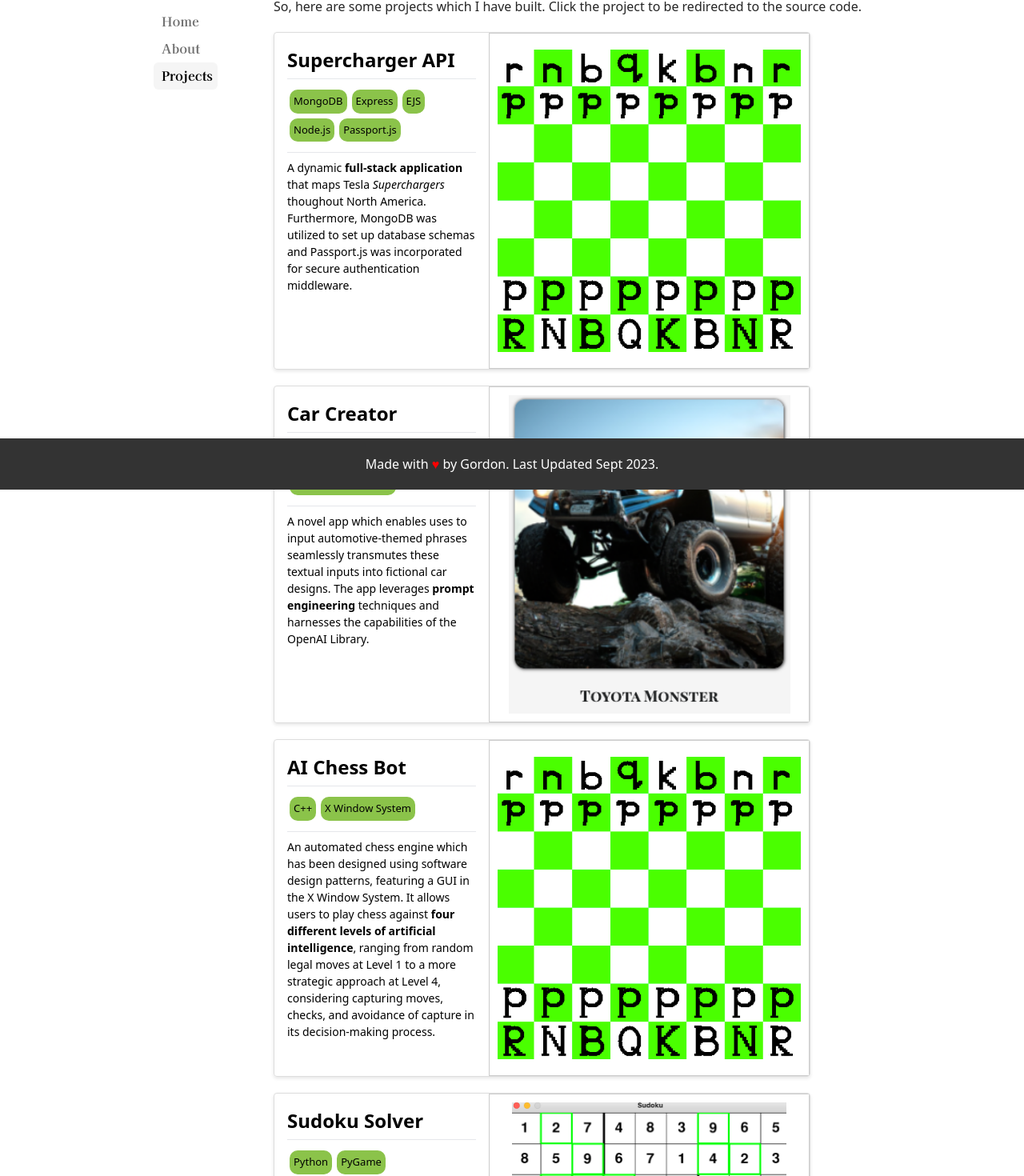
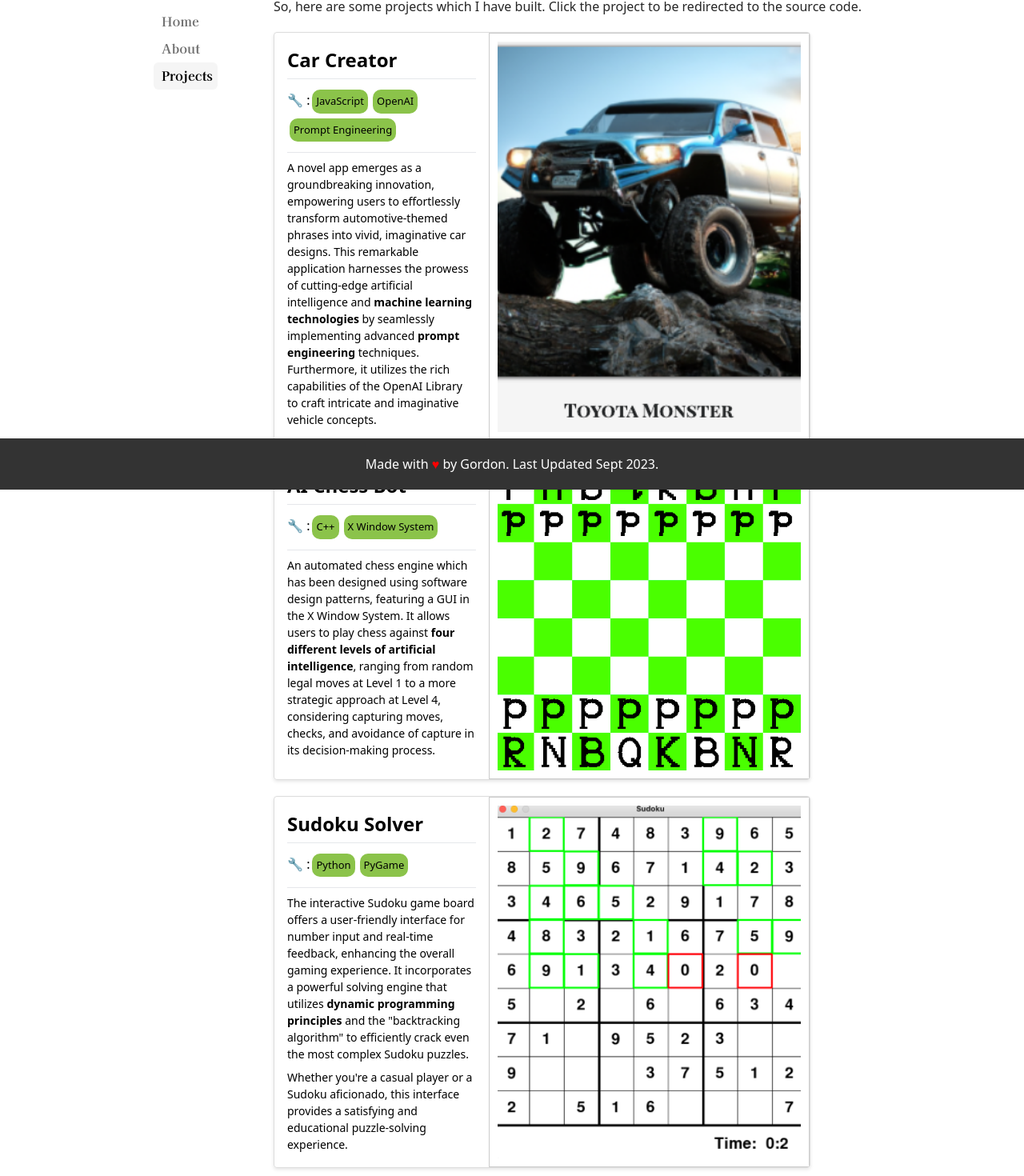
Before and after one commit to gordon-ma98/gordon-portfolio, a Next.js app: page /projects in a window 1280 px wide. Shown: the part 188-1658 px from the top of the page at 80% size. Built offline with nearby package versions, Linux system fonts and the light colour scheme.

Commit message:
updates to mobile version and projects

```diff
--- a/app/about/page.tsx
+++ b/app/about/page.tsx
@@ -7,11 +7,21 @@ import meal from "../images/meal.jpeg"
 import Footer from "../footer"
 import { CSSProperties } from 'react';
 
+const styles = `
+@media (max-width: 600px) {
+  .cards {
+    flex-direction: column;
+    align-items: center;
+    margin-bottom: 5px;
+  }
+}
+`;
+
 const cardContainerStyle = {
   display: "flex",
   justifyContent: "space-evenly",
   maxWidth: "95%",
-  marginBottom: "30px",
+  marginBottom: "5px",
 };
 
 const cardStyle: CSSProperties = {
@@ -56,7 +66,7 @@ export default function AboutPage() {
         Since you've taken that extra click, I'd like to reward you by sharing
         some of my unique interests.
       </p>
-      <div style={cardContainerStyle}>
+      <div className="cards" style={cardContainerStyle}>
         <div style={cardStyle}>
           <div style={cardContentStyle}>
             <h2 style={titleStyle}>Coca-Cola</h2>
@@ -80,7 +90,7 @@ export default function AboutPage() {
           <Image src={rcm} alt="rcm" style={imageStyle} />
         </div>
       </div>
-      <div style={cardContainerStyle}>
+      <div className="cards" style={cardContainerStyle}>
         <div style={cardStyle}>
           <div style={cardContentStyle}>
             <h2 style={titleStyle}>Tottenham Hotspur F.C.</h2>
@@ -107,6 +117,7 @@ export default function AboutPage() {
         </div>
       </div>
       <Footer />
+      <style>{styles}</style>
     </section>
   );
 }
--- a/app/projects/page.tsx
+++ b/app/projects/page.tsx
@@ -11,31 +11,22 @@ import ViewCounter from "./view-counter";
 import chess from "../images/chess.png";
 import sudoku from "../images/sudoku.png";
 import carCreator from "../images/carCreator.png";
+import superchargers from "../images/superchargers.png";
 
-const keyframesStyles = `
-  @keyframes pop {
-    0% {
-      transform: scale(1);
-    }
-    50% {
-      transform: scale(1.1);
-    }
-    100% {
-      transform: scale(1);
-    }
+const styles = `
+@media (max-width: 768px) {
+  .cards {
+    flex-direction: column;
+    align-items: center;
   }
+  .images {
+    margin-bottom: 10px
+  }
+}
 `;
-
-const cardContainerStyle = {
-  display: "flex",
-  justifyContent: "space-evenly",
-  maxWidth: "95%",
-  marginBottom: "30px",
-};
 
 const cardStyle: CSSProperties = {
   display: "flex",
-  flexDirection: "row",
   border: "1px solid #ddd",
   borderRadius: "4px",
   overflow: "hidden",
@@ -48,9 +39,8 @@ const cardStyle: CSSProperties = {
 const imageStyle: CSSProperties = {
   minWidth: "60%",
   maxWidth: "60%",
-  height: "420px",
   padding: "10px",
-  objectFit: "contain",
+  objectFit: "cover",
   border: "1px solid #ccc",
 };
 
@@ -164,6 +154,121 @@ export default function BlogPage() {
       </p>
       <div>
         <div
+          className="cards"
+          style={isHovered2 ? { ...cardStyle, ...popAnimation } : cardStyle}
+          onMouseEnter={handleMouseEnter2}
+          onMouseLeave={handleMouseLeave2}
+          onClick={() =>
+            (window.location.href =
+              "https://github.com/gordon-ma98/car-creator")
+          }
+        >
+          <div style={cardContentStyle}>
+            <h2 style={titleStyle}>Car Creator</h2>
+            <hr style={{ marginBottom: "10px", marginTop: "5px" }}></hr>
+            🔧 :
+            <div style={boxStyles}>
+              <h5>JavaScript</h5>
+            </div>
+            <div style={boxStyles}>
+              <h5>OpenAI</h5>
+            </div>
+            <div style={boxStyles}>
+              <h5>Prompt Engineering</h5>
+            </div>
+            <hr style={{ marginTop: "10px" }}></hr>
+            <p style={descriptionStyle}>
+              A novel app emerges as a groundbreaking innovation, empowering
+              users to effortlessly transform automotive-themed phrases into
+              vivid, imaginative car designs. This remarkable application
+              harnesses the prowess of cutting-edge artificial intelligence and {" "}
+              <b>machine learning technologies</b> by seamlessly implementing advanced{" "}
+              <b>prompt engineering</b> techniques. Furthermore, it utilizes the
+              rich capabilities of the OpenAI Library to craft intricate and
+              imaginative vehicle concepts.
+            </p>
+          </div>
+          <Image
+            className="images"
+            src={carCreator}
+            alt="carCreator"
+            style={imageStyle}
+          />
+        </div>
+        <a
+          href="mailto:g27ma@Uwaterloo.ca?subject=Requesting%20Source%20Code%20for%20AI%20Chess%20Bot"
+          style={{ textDecoration: "none", color: "inherit" }}
+        >
+          <div
+            className="cards"
+            style={isHovered3 ? { ...cardStyle, ...popAnimation } : cardStyle}
+            onMouseEnter={handleMouseEnter3}
+            onMouseLeave={handleMouseLeave3}
+          >
+            <div style={cardContentStyle}>
+              <h2 style={titleStyle}>AI Chess Bot</h2>
+              <hr style={{ marginBottom: "10px", marginTop: "5px" }}></hr>
+              🔧 :
+              <div style={boxStyles}>
+                <h5>C++</h5>
+              </div>
+              <div style={boxStyles}>
+                <h5>X Window System</h5>
+              </div>
+              <hr style={{ marginTop: "10px" }}></hr>
+              <p style={descriptionStyle}>
+                An automated chess engine which has been designed using software
+                design patterns, featuring a GUI in the X Window System. It
+                allows users to play chess against{" "}
+                <b>four different levels of artificial intelligence</b>, ranging
+                from random legal moves at Level 1 to a more strategic approach
+                at Level 4, considering capturing moves, checks, and avoidance
+                of capture in its decision-making process.
+              </p>
+            </div>
+            <Image
+              className="images"
+              src={chess}
+              alt="chess"
+              style={imageStyle}
+            />
+          </div>
+        </a>
+        <div
+          className="cards"
+          style={isHovered4 ? { ...cardStyle, ...popAnimation } : cardStyle}
+          onMouseEnter={handleMouseEnter4}
+          onMouseLeave={handleMouseLeave4}
+          onClick={() =>
+            (window.location.href =
+              "https://github.com/gordon-ma98/sudoku-solver.git")
+          }
+        >
+          <div style={cardContentStyle}>
+            <h2 style={titleStyle}>Sudoku Solver</h2>
+            <hr style={{ marginBottom: "10px", marginTop: "5px" }}></hr>
+            🔧 :
+            <div style={boxStyles}>
+              <h5>Python</h5>
+            </div>
+            <div style={boxStyles}>
+              <h5>PyGame</h5>
+            </div>
+            <hr style={{ marginTop: "10px" }}></hr>
+            <p style={descriptionStyle}>
+            The interactive Sudoku game board offers a user-friendly interface for number input and real-time feedback, enhancing the overall gaming experience. It incorporates a powerful solving engine that utilizes <b>dynamic programming principles</b> and the "backtracking algorithm" to efficiently crack even the most complex Sudoku puzzles.
+            </p>
+            <p style={descriptionStyle}>Whether you're a casual player or a Sudoku aficionado, this interface provides a satisfying and educational puzzle-solving experience.</p>
+          </div>
+          <Image
+            className="images"
+            src={sudoku}
+            alt="sudoku"
+            style={imageStyle}
+          />
+        </div>
+        <div
+          className="cards"
           style={isHovered1 ? { ...cardStyle, ...popAnimation } : cardStyle}
           onMouseEnter={handleMouseEnter1}
           onMouseLeave={handleMouseLeave1}
@@ -175,6 +280,7 @@ export default function BlogPage() {
           <div style={cardContentStyle}>
             <h2 style={titleStyle}>Supercharger API</h2>
             <hr style={{ marginBottom: "10px", marginTop: "5px" }}></hr>
+            🔧 :
             <div style={boxStyles}>
               <h5>MongoDB</h5>
             </div>
@@ -197,100 +303,18 @@ export default function BlogPage() {
               was utilized to set up database schemas and Passport.js was
               incorporated for secure authentication middleware.
             </p>
+            <p style={descriptionStyle}>This project is on my <b>upcoming agenda</b>, aiming to enable users to easily navigate a map and locate their preferred <i>Tesla Supercharger</i> station as they scroll through the interface.</p>
           </div>
-          <Image src={chess} alt="chess" style={imageStyle} />
-        </div>
-        <div
-          style={isHovered2 ? { ...cardStyle, ...popAnimation } : cardStyle}
-          onMouseEnter={handleMouseEnter2}
-          onMouseLeave={handleMouseLeave2}
-          onClick={() =>
-            (window.location.href =
-              "https://github.com/gordon-ma98/car-creator")
-          }
-        >
-          <div style={cardContentStyle}>
-            <h2 style={titleStyle}>Car Creator</h2>
-            <hr style={{ marginBottom: "10px", marginTop: "5px" }}></hr>
-            <div style={boxStyles}>
-              <h5>JavaScript</h5>
-            </div>
-            <div style={boxStyles}>
-              <h5>OpenAI</h5>
-            </div>
-            <div style={boxStyles}>
-              <h5>Prompt Engineering</h5>
-            </div>
-            <hr style={{ marginTop: "10px" }}></hr>
-            <p style={descriptionStyle}>
-              A novel app which enables uses to input automotive-themed phrases
-              seamlessly transmutes these textual inputs into fictional car
-              designs. The app leverages <b>prompt engineering</b> techniques
-              and harnesses the capabilities of the OpenAI Library.
-            </p>
-          </div>
-          <Image src={carCreator} alt="carCreator" style={imageStyle} />
-        </div>
-        <a href="mailto:g27ma@Uwaterloo.ca?subject=Requesting%20Source%20Code%20for%20AI%20Chess%20Bot" style={{ textDecoration: 'none', color: 'inherit' }}>
-        <div
-          style={isHovered3 ? { ...cardStyle, ...popAnimation } : cardStyle}
-          onMouseEnter={handleMouseEnter3}
-          onMouseLeave={handleMouseLeave3}
-        >
-          <div style={cardContentStyle}>
-            <h2 style={titleStyle}>AI Chess Bot</h2>
-            <hr style={{ marginBottom: "10px", marginTop: "5px" }}></hr>
-            <div style={boxStyles}>
-              <h5>C++</h5>
-            </div>
-            <div style={boxStyles}>
-              <h5>X Window System</h5>
-            </div>
-            <hr style={{ marginTop: "10px" }}></hr>
-            <p style={descriptionStyle}>
-              An automated chess engine which has been designed using software
-              design patterns, featuring a GUI in the X Window System. It allows
-              users to play chess against{" "}
-              <b>four different levels of artificial intelligence</b>, ranging
-              from random legal moves at Level 1 to a more strategic approach at
-              Level 4, considering capturing moves, checks, and avoidance of
-              capture in its decision-making process.
-            </p>
-          </div>
-          <Image src={chess} alt="chess" style={imageStyle} />
-        </div>
-        </a>
-        <div
-          style={isHovered4 ? { ...cardStyle, ...popAnimation } : cardStyle}
-          onMouseEnter={handleMouseEnter4}
-          onMouseLeave={handleMouseLeave4}
-          onClick={() =>
-            (window.location.href =
-              "https://github.com/gordon-ma98/sudoku-solver.git")
-          }
-        >
-          <div style={cardContentStyle}>
-            <h2 style={titleStyle}>Sudoku Solver</h2>
-            <hr style={{ marginBottom: "10px", marginTop: "5px" }}></hr>
-            <div style={boxStyles}>
-              <h5>Python</h5>
-            </div>
-            <div style={boxStyles}>
-              <h5>PyGame</h5>
-            </div>
-            <hr style={{ marginTop: "10px" }}></hr>
-            <p style={descriptionStyle}>
-              An interactive Sudoku game board interface that allows users to
-              input numbers and receive real-time feedback. In addition, the
-              interface features an efficient solver based on{" "}
-              <b>dynamic programming principles</b> and the "backtracking
-              algorithm".
-            </p>
-          </div>
-          <Image src={sudoku} alt="sudoku" style={imageStyle} />
+          <Image
+            className="images"
+            src={superchargers}
+            alt="superchargers"
+            style={imageStyle}
+          />
         </div>
       </div>
       <Footer />
+      <style>{styles}</style>
     </section>
   );
 }
```
Also changed, not shown: components/sidebar.tsx (+6 -5 lines), app/images/superchargers.png (added).
